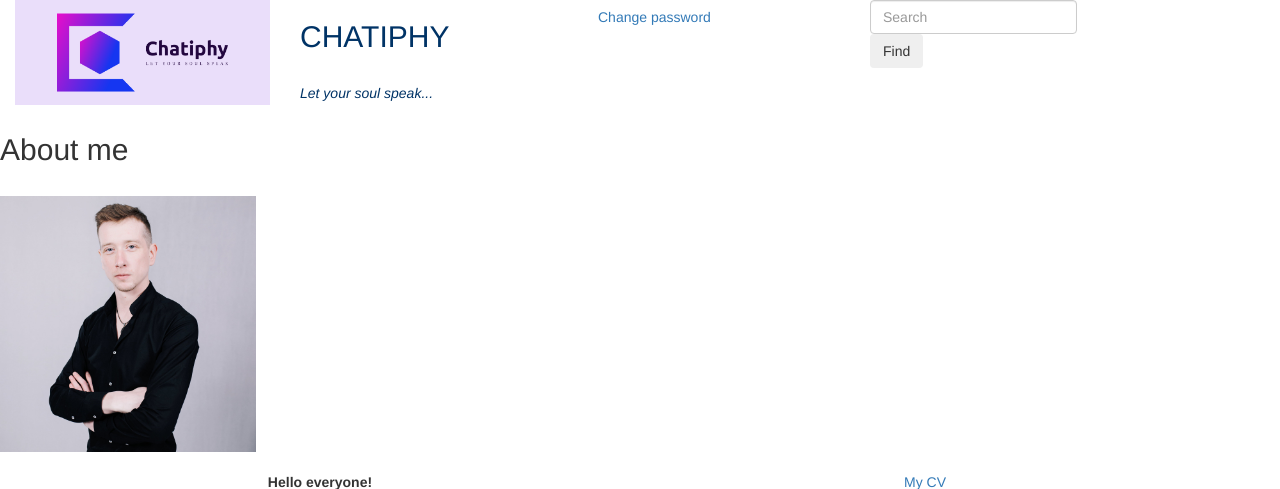
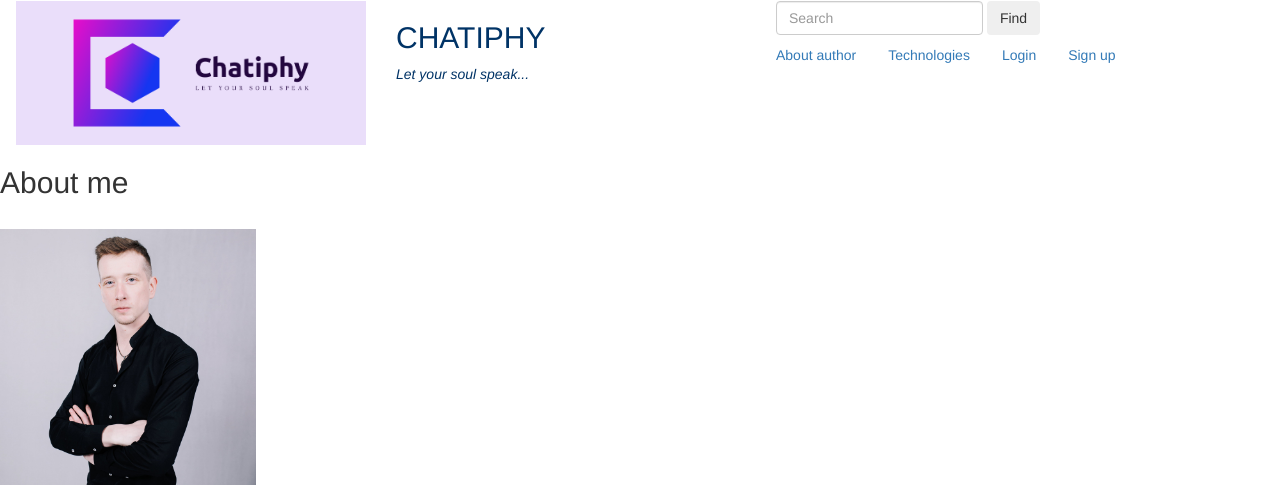
Before and after one commit to DaVinci89/Chatiphy, a Django app: page /about/author/ in a window 1280 px wide. Shown: the top 489 px of the page. Run offline with Django 5.2, Linux system fonts and the light colour scheme; some libraries are stand-ins or nearby versions.

Commit message:
Adding nav links. Configuring logout functionality.

```diff
--- a/Chatiphy/Chatiphy/settings.py
+++ b/Chatiphy/Chatiphy/settings.py
@@ -130,7 +130,7 @@ DEFAULT_AUTO_FIELD = 'django.db.models.BigAutoField'
 
 LOGIN_URL = 'users:login'
 LOGIN_REDIRECT_URL = 'post_maker:index'
-LOGOUT_REDIRECT_URL = 'post_maker:index'
+LOGOUT_REDIRECT_URL = 'users/logged_out.html'
 
 # settings.py
 
--- a/Chatiphy/post_maker/views.py
+++ b/Chatiphy/post_maker/views.py
@@ -18,8 +18,10 @@ def index(request):
     paginator = Paginator(posts, 5)
     page_number = request.GET.get('page')
     page_obj = paginator.get_page(page_number)
+    show_toast = request.session.pop('show_toast', False)
     context = {
         "page_obj": page_obj,
+        "show_toast":show_toast,
     }
     return render(request, template, context)
 
@@ -53,6 +55,7 @@ def group_posts_page(request, page):
     }
     return render(request, template, context)
 
+@login_required
 def feedback(request):
     if request.method == "POST":
         form = FeedbackForm(request.POST)
@@ -71,9 +74,11 @@ def feedback(request):
     form = FeedbackForm()
     return render(request, "post_maker/feedback.html", {"form":form})
 
+@login_required
 def feedback_success(request):
     return render(request, "post_maker/feedback_success.html")
 
+@login_required
 def profile(request, username):
     template = "post_maker/profile.html"
     user = get_object_or_404(User, username=username)
@@ -92,6 +97,7 @@ def profile(request, username):
                "latest_text":latest_text}
     return render(request, template, context)
 
+@login_required
 def post_detail(request, post_id):
     template = "post_maker/post_detail.html"
     post = get_object_or_404(Post, pk=post_id)
--- a/Chatiphy/templates/base.html
+++ b/Chatiphy/templates/base.html
@@ -13,9 +13,22 @@
         {% block header %}{% endblock %}
         <br>
         {% block content %}
+        {% if show_toast %}
+        {% include "includes/toast.html" %}
+        {% endif %}
         {% endblock %}
         <br>
     </main>
     {% include "includes/footer.html" %}
+    <script src="https://cdn.jsdelivr.net/npm/bootstrap@5.3.0-alpha1/dist/js/bootstrap.bundle.min.js"></script>
+    <script>
+            window.onload = function() {
+                var toastEl = document.getElementById('logoutToast');
+                if (toastEI) {
+                    var toast = new bootstrap.Toast(toastEl, {delay:5000});
+                    toast.show();
+                };
+            };
+    </script>
 </body>
 </html>
--- a/Chatiphy/templates/includes/header.html
+++ b/Chatiphy/templates/includes/header.html
@@ -1,17 +1,14 @@
 {% load static %}
+<nav class="navbar">
     <div class="container row py-15">
-    <div class="col-md-3">
+        <div class="col-md-4">
             <a href="/"><img width="100%" height="100%" src="{% static 'img/logo.png' %}" alt="logo"></a>
         </div>
-    <div class="col-md-3">
-        <h2 style="color:#003366">CHATIPHY</h2><br>
+        <div class="col-md-4">
+            <h2 style="color:#003366">CHATIPHY</h2>
             <p><span style="font-style:italic; color:#003366">Let your soul speak...</span></p>
         </div>
-    <div class="col-md-3">
-        <a href="{% url 'users:password_change' %}" class="btn btn-link">Change password</a><br>
-    </div>
-
-    <div class="card col-md-3">
+        <div class="card col-md-4">
             <div class="card-body">
                 <form class="form-inline" action="/">
                     <div class="form-row">
@@ -21,4 +18,31 @@
                 </form>
             </div>
         </div>
+        <ul class="nav nav-pills">
+            <li class="nav-item">
+                <a class="nav-link" href="{% url 'about:author' %}">About author</a>
+            </li>
+            <li class="nav-item">
+                <a class="nav-link" href="{% url 'about:tech' %}">Technologies</a>
+            </li>
+            {% if user.is_authenticated %}
+            <li class="nav-item">
+                <a class="nav-link" href="#">New post</a>
+            </li>
+            <li class="nav-item">
+                <a class="nav-link link-light" href="{% url 'users:password_change' %}">Change password</a>
+            </li>
+            <li class="nav-item">
+                <a class="nav-link link-light" href="{% url 'users:logout' %}">Log Out</a>
+            </li>
+            {% else %}
+            <li class="nav-item">
+                <a class="nav-link link-light" href="{% url 'users:login' %}">Login</a>
+            </li>
+            <li class="nav-item">
+                <a class="nav-link link-light" href="{% url 'users:signup' %}">Sign up</a>
+            </li>
+            {% endif %}
+        </ul>
     </div>
+</nav>
--- a/Chatiphy/users/urls.py
+++ b/Chatiphy/users/urls.py
@@ -7,7 +7,7 @@ app_name = "users"
 urlpatterns = [
     path("signup/", views.SignUp.as_view(), name="signup"),
     path("login/", LoginView.as_view(template_name="users/login.html"), name="login"),
-    path("logout/", LogoutView.as_view(template_name="users/logged_out.html"), name="logout"),
+    path("logout/", views.logout_view, name="logout"),
     path("password_reset/", PasswordResetView.as_view(template_name="users/password_reset.html"), name="password_reset"),
     path("password_reset/done/", PasswordResetDoneView.as_view(template_name="users/password_reset_done.html"), name="password_reset_done"),
     path("reset/<uidb64>/<token>/", PasswordResetConfirmView.as_view(template_name="users/password_reset_confirm.html"), name="password_reset_confirm"),
```
Also changed, not shown: Chatiphy/templates/users/logged_out.html (+13 -1 lines), Chatiphy/users/views.py (+7 -0 lines), Chatiphy/post_maker/migrations/0001_initial.py (added), Chatiphy/post_maker/migrations/0002_rename_postmaker_post.py (added), Chatiphy/post_maker/migrations/0003_group_post_group.py (added), Chatiphy/post_maker/migrations/0004_group_description_group_slug_group_title_and_more.py (added), Chatiphy/post_maker/migrations/0005_alter_group_description_alter_group_title.py (added), Chatiphy/post_maker/migrations/0006_alter_post_group.py (added), Chatiphy/post_maker/migrations/0007_alter_post_group.py (added), Chatiphy/post_maker/migrations/0009_alter_post_group.py (added), Chatiphy/post_maker/migrations/0010_alter_post_group.py. Lines whose indentation alone changed are shown as unchanged.
